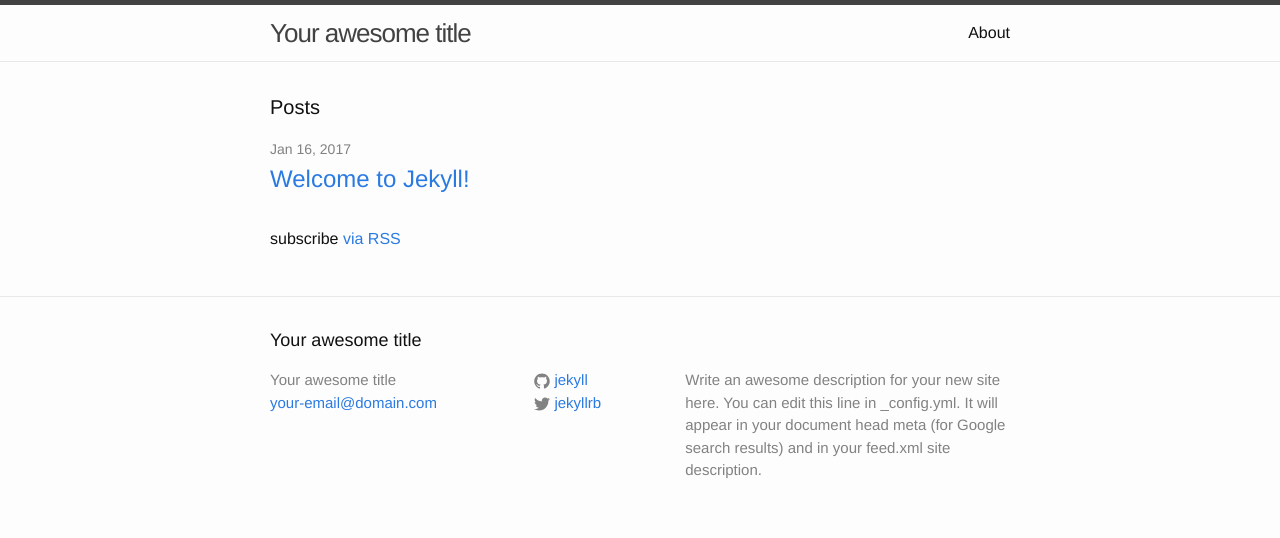
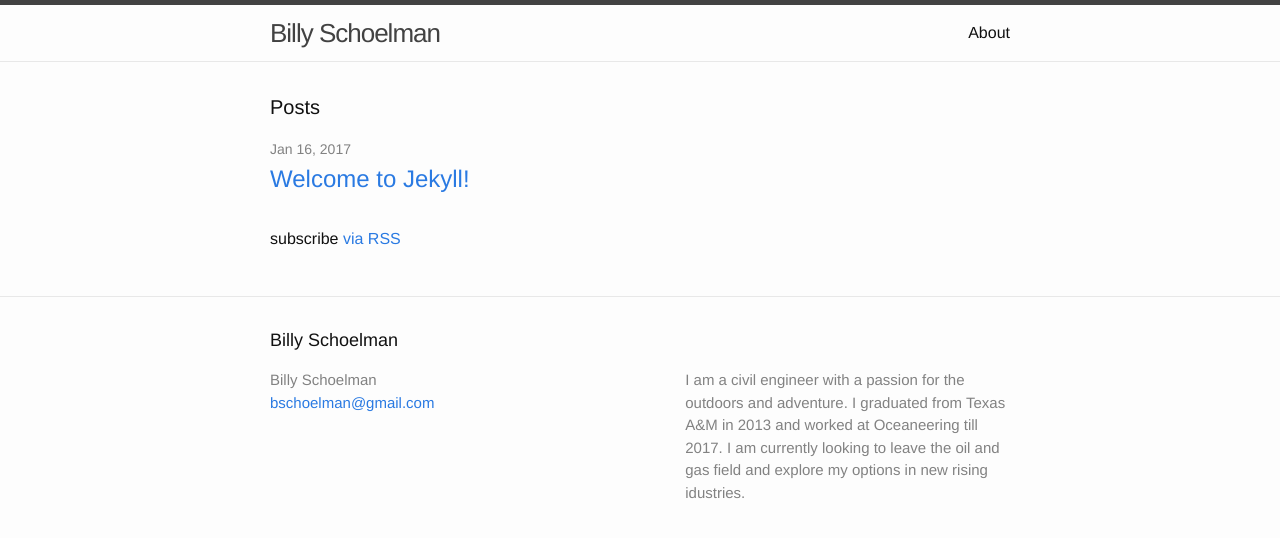
Before and after one commit to swimmerbilly/swimmerbilly.github.io, a Jekyll site: the page built from index.html, in a window 1280 px wide. Shown: the top 538 px of the page. Built offline with Jekyll 4.4.1, drawn with Linux system fonts in a browser that asks for light colours.

Commit message:
Update _config.yml

```diff
--- a/_config.yml
+++ b/_config.yml
@@ -6,16 +6,12 @@
 # 'jekyll serve'. If you change this file, please restart the server process.
 
 # Site settings
-title: Your awesome title
-email: your-email@domain.com
+title: Billy Schoelman
+email: bschoelman@gmail.com
 description: > # this means to ignore newlines until "baseurl:"
-  Write an awesome description for your new site here. You can edit this
-  line in _config.yml. It will appear in your document head meta (for
-  Google search results) and in your feed.xml site description.
+  I am a civil engineer with a passion for the outdoors and adventure. I graduated from Texas A&M in 2013 and worked at Oceaneering
+  till 2017. I am currently looking to leave the oil and gas field and explore my options in new rising idustries.
 baseurl: "" # the subpath of your site, e.g. /blog
-url: "http://yourdomain.com" # the base hostname & protocol for your site
-twitter_username: jekyllrb
-github_username:  jekyll
-
+url: "www.BillySchoelman.com" # the base hostname & protocol for your site
 # Build settings
 markdown: kramdown
```
